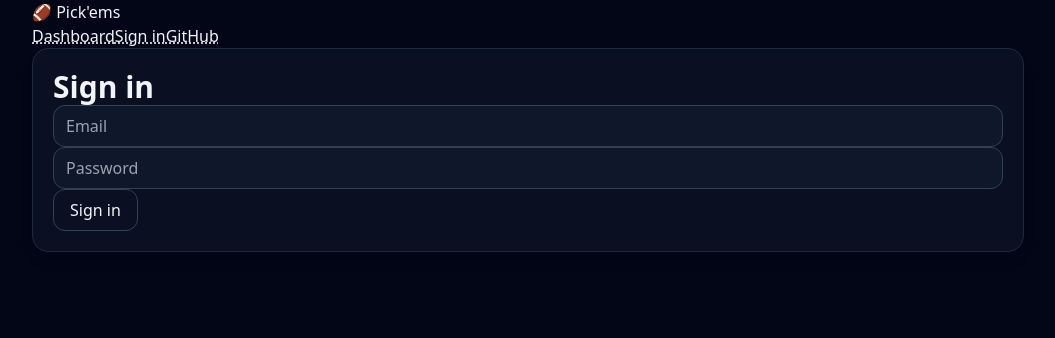
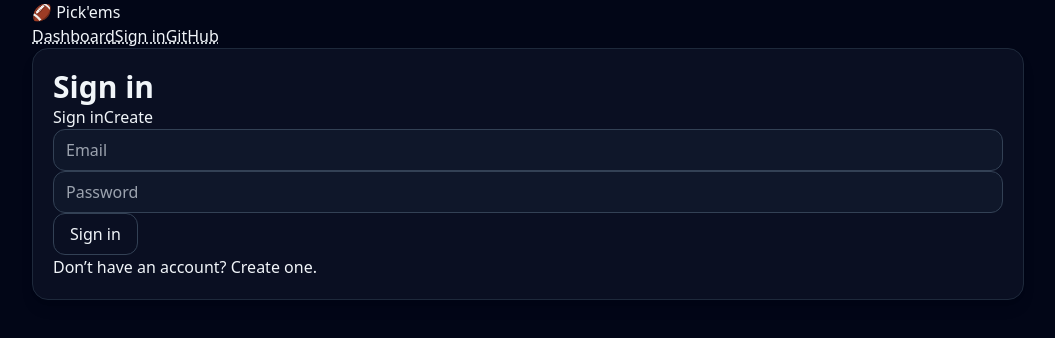
Before and after one commit to asalpeter/NFL-Pickems-App, a Next.js app: page /auth in a window 1280 px wide. Shown: the top 338 px of the page, without its empty margins (112-1167 px from the left). Built offline with nearby package versions, Linux system fonts and the light colour scheme; no server answers.

Commit message:
Update page.tsx

```diff
--- a/app/auth/page.tsx
+++ b/app/auth/page.tsx
@@ -1,44 +1,124 @@
 "use client";
 
+import { useState } from "react";
 import { useRouter } from "next/navigation";
 import { getBrowserSupabase } from "@/lib/supabase-browser";
-import { useState } from "react";
 
 export default function AuthPage() {
   const router = useRouter();
+  const supabase = getBrowserSupabase();
+
+  const [mode, setMode] = useState<"signin" | "signup">("signin");
   const [email, setEmail] = useState("");
   const [password, setPassword] = useState("");
+  const [pending, setPending] = useState(false);
+  const [msg, setMsg] = useState<string | null>(null);
 
-  async function signInWithPassword(e: React.FormEvent) {
-    e.preventDefault();
-    const supabase = getBrowserSupabase();
-    const { error } = await supabase.auth.signInWithPassword({ email, password });
-    if (error) {
-      alert(error.message);
-      return;
-    }
-    // Sync cookies immediately so header updates without reload
+  async function syncCookies(event: string) {
     const { data: { session } } = await supabase.auth.getSession();
     await fetch("/auth/sync", {
       method: "POST",
       headers: { "Content-Type": "application/json", "Cache-Control": "no-store" },
-      body: JSON.stringify({ event: "SIGNED_IN", session }),
+      body: JSON.stringify({ event, session }),
       keepalive: true,
     });
-
-    router.replace("/dashboard");
-    // ensure server components re-render with fresh cookies
+    // ensure server components (header) refresh
     router.refresh();
   }
 
+  async function onSubmit(e: React.FormEvent) {
+    e.preventDefault();
+    setMsg(null);
+    setPending(true);
+
+    try {
+      if (mode === "signin") {
+        const { error } = await supabase.auth.signInWithPassword({ email, password });
+        if (error) throw error;
+
+        await syncCookies("SIGNED_IN");
+        router.replace("/dashboard");
+      } else {
+        const { data, error } = await supabase.auth.signUp({ email, password });
+        if (error) throw error;
+
+        // If email confirmations are on, session will be null until user confirms.
+        if (!data.session) {
+          setMsg("Check your email to confirm your account. Once confirmed, come back to sign in.");
+          return;
+        }
+
+        // If confirmations are off and we have a session, sync + continue
+        await syncCookies("SIGNED_IN");
+        router.replace("/onboarding"); // go to onboarding first time
+      }
+    } catch (err: any) {
+      setMsg(err?.message ?? "Something went wrong");
+    } finally {
+      setPending(false);
+    }
+  }
+
   return (
-    <div className="card max-w-md">
-      <h1>Sign in</h1>
-      <form className="mt-4 grid gap-3" onSubmit={signInWithPassword}>
-        <input className="input" placeholder="Email" value={email} onChange={e=>setEmail(e.target.value)} />
-        <input className="input" placeholder="Password" type="password" value={password} onChange={e=>setPassword(e.target.value)} />
-        <button className="btn" type="submit">Sign in</button>
-      </form>
+    <div className="min-h-[70vh] grid place-items-center">
+      <div className="card w-full max-w-md">
+        <div className="flex items-center justify-between mb-4">
+          <h1>{mode === "signin" ? "Sign in" : "Create account"}</h1>
+          <div className="flex rounded-xl border border-slate-700 overflow-hidden">
+            <button
+              className={`px-3 py-1 text-sm ${mode === "signin" ? "bg-slate-800" : ""}`}
+              onClick={() => { setMode("signin"); setMsg(null); }}
+              type="button"
+            >
+              Sign in
+            </button>
+            <button
+              className={`px-3 py-1 text-sm ${mode === "signup" ? "bg-slate-800" : ""}`}
+              onClick={() => { setMode("signup"); setMsg(null); }}
+              type="button"
+            >
+              Create
+            </button>
+          </div>
+        </div>
+
+        <form className="grid gap-3" onSubmit={onSubmit}>
+          <input
+            className="input"
+            placeholder="Email"
+            type="email"
+            autoComplete="email"
+            value={email}
+            onChange={(e) => setEmail(e.target.value)}
+            required
+          />
+          <input
+            className="input"
+            placeholder="Password"
+            type="password"
+            autoComplete={mode === "signin" ? "current-password" : "new-password"}
+            value={password}
+            onChange={(e) => setPassword(e.target.value)}
+            required
+          />
+
+          <button className="btn justify-center" type="submit" disabled={pending}>
+            {pending ? (mode === "signin" ? "Signing in..." : "Creating...") : (mode === "signin" ? "Sign in" : "Create account")}
+          </button>
+        </form>
+
+        {mode === "signin" && (
+          <p className="text-xs text-slate-400 mt-3">
+            Don’t have an account?{" "}
+            <button className="underline decoration-dotted" onClick={() => setMode("signup")} type="button">
+              Create one
+            </button>
+            .
+          </p>
+        )}
+
+        {msg && <p className="mt-3 text-sm text-slate-200">{msg}</p>}
+      </div>
     </div>
   );
 }
```
